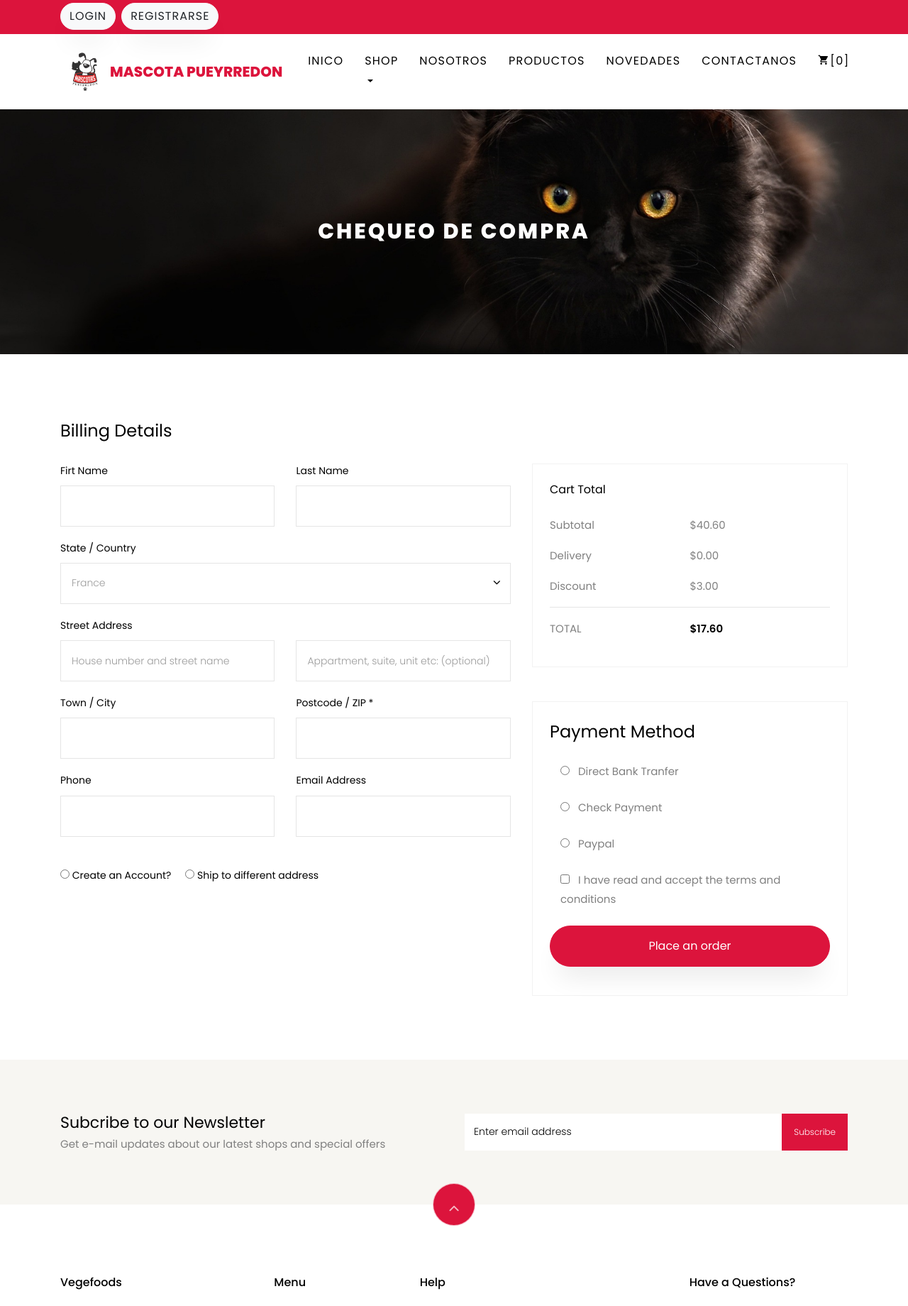
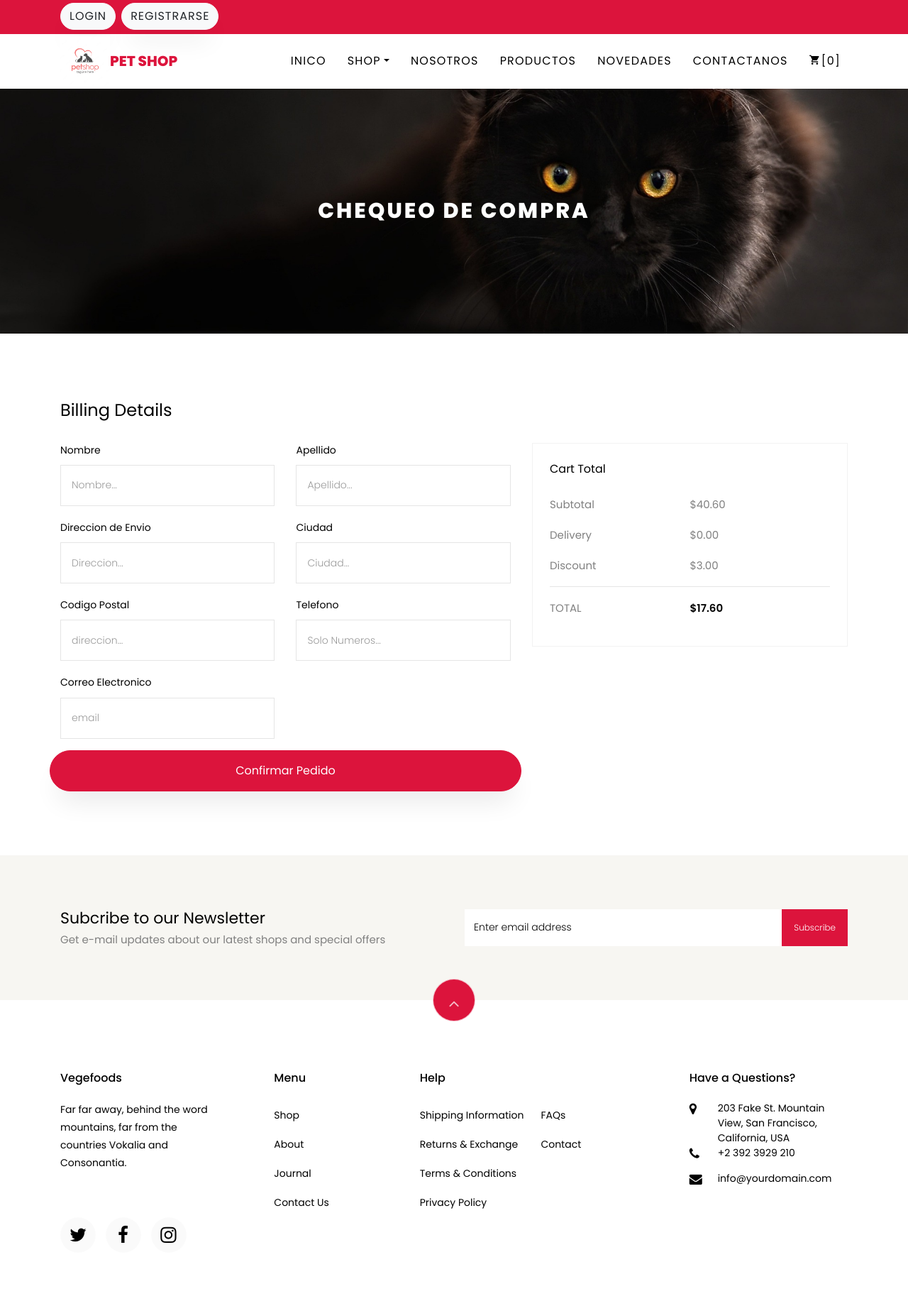
Before and after one commit to Guinandw/pet_shop, a Django app: page /checkout in a window 1280 px wide. Shown: the top 1840 px of the page at 71% size. Run offline with Django 3.2, Linux system fonts and the light colour scheme; some libraries are stand-ins or nearby versions; some web fonts are replaced.

Commit message:
cambio de rumbo, agregado de formulario de envio, falta verificarlo

```diff
--- a/pet_shop/publica/forms.py
+++ b/pet_shop/publica/forms.py
@@ -1,11 +1,29 @@
 from django import forms
 from django.forms import ValidationError
+import re
+
+def validador_nombres(value):
+    for i in value:
+        if i.isdigit():
+            raise ValidationError(f'{value} no es un nombre valido', code='Invalid')
 
 
+def validador_numeros(value):
+
+        if value.isdecimal():
+            return
+        else: raise ValidationError(f'No ingrese ni letras ni signos.', code='Invalid')
+
+def validador_email(value):
+    email_regex = r'^[a-zA-Z0-9._%+-]+@[a-zA-Z0-9.-]+\.[a-zA-Z]{2,}$'
+    if not re.match(email_regex, value):
+        raise ValidationError('Correo electrónico inválido')
+    return value
 
 class ContactanosForms(forms.Form):
 
-    nombre = forms.CharField(label='Nombre',
+    nombre = forms.CharField(
+        label='Nombre',
         max_length=50,
         widget=forms.TextInput(
             attrs={
@@ -51,3 +69,70 @@ class ContactanosForms(forms.Form):
 
         })
     )
+
+
+class EnviosForms(forms.Form):
+
+    nombre = forms.CharField(
+        label='Nombre',
+        max_length=50,
+        validators=(validador_nombres,),
+        widget=forms.TextInput(attrs={'class':'form-control', 'placeholder':'Nombre...'})
+    )
+
+    apellido = forms.CharField(
+        label='Apellido',
+        max_length=11,
+        validators=(validador_nombres,),
+        widget=forms.TextInput(attrs={'class':'form-control', 'placeholder':'Apellido...'})
+    )
+
+    """ dni = forms.CharField(
+        label='DNI',
+        max_length=11,
+        validators=(validador_numeros,),
+        widget=forms.TextInput(attrs={'class':'form-control', 'placeholder':'CUIT...'})
+    )
+
+    cuit = forms.CharField(
+        label='CUIT',
+        max_length=11,
+        validators=(validador_numeros,),
+        widget=forms.TextInput(attrs={'class':'form-control', 'placeholder':'CUIT...'})
+    ) """
+
+
+    direccion = forms.CharField(
+        label='Direccion de Envio',
+        max_length=200,
+        widget=forms.TextInput(attrs={'class':'form-control', 'placeholder':'Direccion...'})
+    )
+
+
+    ciudad = forms.CharField(
+        label='Ciudad',
+        max_length=50,
+        widget=forms.TextInput(attrs={'class':'form-control', 'placeholder':'Ciudad...'})
+    )
+
+    cp = forms.CharField(
+        label='Codigo Postal',
+        max_length=50,
+        widget=forms.TextInput(attrs={'class':'form-control', 'placeholder':'direccion...'})
+    )
+
+    telefono = forms.IntegerField(
+        label='Telefono',
+        validators=(validador_numeros, ),
+        widget=forms.NumberInput(attrs={'class':'form-control', 'placeholder':'Solo Numeros...'})
+    )
+
+    email = forms.EmailField(
+        label='Correo Electronico',
+        max_length=100,
+        validators=(validador_email,),
+        error_messages={
+            'required': 'Se debe completar el Corrreo Electronico.'
+        },
+        widget=forms.TextInput(attrs={'class':'form-control', 'placeholder':'email', 'type': 'email'})
+    )
--- a/pet_shop/publica/views.py
+++ b/pet_shop/publica/views.py
@@ -2,6 +2,7 @@ from django.shortcuts import render
 from django.http import HttpResponse
 
 from publica.forms import ContactanosForms
+from publica.forms import EnviosForms
 from django.contrib import messages
 
 # Create your views here.
@@ -78,7 +79,18 @@ def carrito(request):
 
 def checkout(request):
     titulo = 'Chequeo de Compra'
-    contexto = { 'titulo' : titulo}
+    if(request.method=='POST'):
+        envio = EnviosForms(request.POST)
+
+        if envio.is_valid():
+            messages.success('Hemos recibido tu solicitud.')
+        else:
+            messages.warning(request, 'Por favor verificar los datos')
+
+    else:
+        envio = EnviosForms()
+
+    contexto = { 'titulo' : titulo, 'enviosForm':envio}
     return render(request, 'publica/checkout.html', contexto)
 
 def favoritos(request):
--- a/pet_shop/templates/publica/base.html
+++ b/pet_shop/templates/publica/base.html
@@ -65,8 +65,8 @@
     <!-- nav -->
     <nav class="navbar navbar-expand-lg navbar-dark ftco_navbar bg-dark ftco-navbar-light" id="ftco-navbar">
         <div class="container">
-            <img id='logo-mp' src="{% static 'publica/images/logo_MP2-removebg.png' %}" alt="logo-mp">
-        <a class="navbar-brand" href="{% url 'inicio' %}">Mascota Pueyrredon</a>
+            <img id='logo-mp' src="{% static 'publica/images/pet_shop_logo.png' %}" alt="logo-mp">
+        <a class="navbar-brand" href="{% url 'inicio' %}">Pet Shop</a>
         <button class="navbar-toggler" type="button" data-toggle="collapse" data-target="#ftco-nav" aria-controls="ftco-nav" aria-expanded="false" aria-label="Toggle navigation">
             <span class="oi oi-menu"></span> Menu
         </button>
--- a/pet_shop/templates/publica/carousel.html
+++ b/pet_shop/templates/publica/carousel.html
@@ -7,8 +7,8 @@
         <div class="row slider-text justify-content-center align-items-center" data-scrollax-parent="true">
 
           <div class="col-md-12 ftco-animate text-center">
-            <h1 class="mb-2">Distribuidores directos de piedras sanitarias</h1>
-            <h2 class="subheading mb-4">Realizamos la distribucion de tus productos</h2>
+            <h1 class="mb-2">Los Mejores Productos a los Mejores Precios</h1>
+            <h2 class="subheading mb-4">Vealo usted mismo en la Sección de Productos</h2>
             <p><a href="{% url 'productos' %}" class="btn btn-primary">Ver Productos</a></p>
           </div>
 
--- a/pet_shop/templates/publica/checkout.html
+++ b/pet_shop/templates/publica/checkout.html
@@ -9,22 +9,24 @@
       <div class="container">
         <div class="row justify-content-center">
           <div class="col-xl-7 ftco-animate">
+			{% csrf_token %}
 				<form action="#" class="billing-form">
 					<h3 class="mb-4 billing-heading">Billing Details</h3>
 						<div class="row align-items-end">
 							<div class="col-md-6">
 							<div class="form-group">
-	                	<label for="firstname">Firt Name</label>
-	                  <input type="text" class="form-control" placeholder="">
+							<label for="firstname">{{enviosForm.nombre.label}}</label>
+							{{enviosForm.nombre}}
+
 						</div>
 						</div>
 						<div class="col-md-6">
 							<div class="form-group">
-	                	<label for="lastname">Last Name</label>
-	                  <input type="text" class="form-control" placeholder="">
+								<label for="lastname">{{enviosForm.apellido.label}}</label>
+								{{enviosForm.apellido}}
 							</div>
 						</div>
-                <div class="w-100"></div>
+						{% comment %} <div class="w-100">
 							<div class="col-md-12">
 								<div class="form-group">
 									<label for="country">State / Country</label>
@@ -41,55 +43,63 @@
 										</div>
 								</div>
 							</div>
-		            <div class="w-100"></div>
+						</div> {% endcomment %}
 							<div class="col-md-6">
 								<div class="form-group">
-	                	<label for="streetaddress">Street Address</label>
-	                  <input type="text" class="form-control" placeholder="House number and street name">
+									<label for="">{{enviosForm.direccion.label}}</label>
+									{{enviosForm.direccion}}
 								</div>
 							</div>
+
+							{% comment %}  <div class="col-md-6">
+								<div class="form-group">
+								<input type="text" class="form-control" placeholder="Appartment, suite, unit etc: (optional)">
+								</div>
+							</div> {% endcomment %}
+
 							<div class="col-md-6">
 								<div class="form-group">
-	                  <input type="text" class="form-control" placeholder="Appartment, suite, unit etc: (optional)">
+								<label for="">{{enviosForm.ciudad.label}}</label>
+									{{enviosForm.ciudad}}
+								</div>
+							</div>
+
+							<div class="col-md-6">
+								<div class="form-group">
+									<label for="">{{enviosForm.cp.label}}</label>
+									{{enviosForm.cp}}
+								</div>
+							</div>
+
+							<div class="col-md-6">
+								<div class="form-group">
+									<label for="">{{enviosForm.telefono.label}}</label>
+									{{enviosForm.telefono}}
 								</div>
 							</div>
 							<div class="w-100"></div>
 						<div class="col-md-6">
 							<div class="form-group">
-	                	<label for="towncity">Town / City</label>
-	                  <input type="text" class="form-control" placeholder="">
-	                </div>
-		            </div>
-		            <div class="col-md-6">
-		            	<div class="form-group">
-		            		<label for="postcodezip">Postcode / ZIP *</label>
-	                  <input type="text" class="form-control" placeholder="">
+								<label for="">{{enviosForm.email.label}}</label>
+								{{enviosForm.email}}
 							</div>
 						</div>
 						<div class="w-100"></div>
-		            <div class="col-md-6">
-	                <div class="form-group">
-	                	<label for="phone">Phone</label>
-	                  <input type="text" class="form-control" placeholder="">
-	                </div>
-	              </div>
-	              <div class="col-md-6">
-	                <div class="form-group">
-	                	<label for="emailaddress">Email Address</label>
-	                  <input type="text" class="form-control" placeholder="">
-	                </div>
-                </div>
-                <div class="w-100"></div>
-                <div class="col-md-12">
+						{% comment %} <div class="col-md-12">
 							<div class="form-group mt-4">
 												<div class="radio">
 												<label class="mr-3"><input type="radio" name="optradio"> Create an Account? </label>
 												<label><input type="radio" name="optradio"> Ship to different address</label>
 												</div>
 							</div>
+						</div> {% endcomment %}
+						<div class="w-100">
+							<button type="submit" class='btn btn-primary py-3 px-4 w-100'  >Confirmar Pedido</button>
 						</div>
 				</div>
-	          </form><!-- END -->
+			</form>
+
+			<!-- END -->
 					</div>
 					<div class="col-xl-5">
 	          <div class="row mt-5 pt-3">
@@ -115,7 +125,7 @@
 		    					</p>
 								</div>
 	          	</div>
-	          	<div class="col-md-12">
+	          	{% comment %} <div class="col-md-12">
 	          		<div class="cart-detail p-3 p-md-4">
 	          			<h3 class="billing-heading mb-4">Payment Method</h3>
 									<div class="form-group">
@@ -148,7 +158,7 @@
 									</div>
 									<p><a href="#"class="btn btn-primary py-3 px-4">Place an order</a></p>
 								</div>
-	          	</div>
+	          	</div> {% endcomment %}
 	          </div>
           </div> <!-- .col-md-8 -->
         </div>
--- a/pet_shop/templates/publica/contacto.html
+++ b/pet_shop/templates/publica/contacto.html
@@ -42,9 +42,13 @@
                 {{campo}}
               </div>
               <div>
+                {{campo.success}}
                 {{campo.errors}}
               </div>
               {% endfor %}
+              <div class="form-group">
+                <input type="submit" value="Enviar" class="btn btn-primary py-3 px-5">
+              </div>
               {% comment %} <div class="form-group">
                 <input type="text" class="form-control" placeholder="Your Name">
               </div>
```
Also changed, not shown: pet_shop/static/publica/images/pet_shop_logo.png (added). Lines whose indentation alone changed are shown as unchanged.
